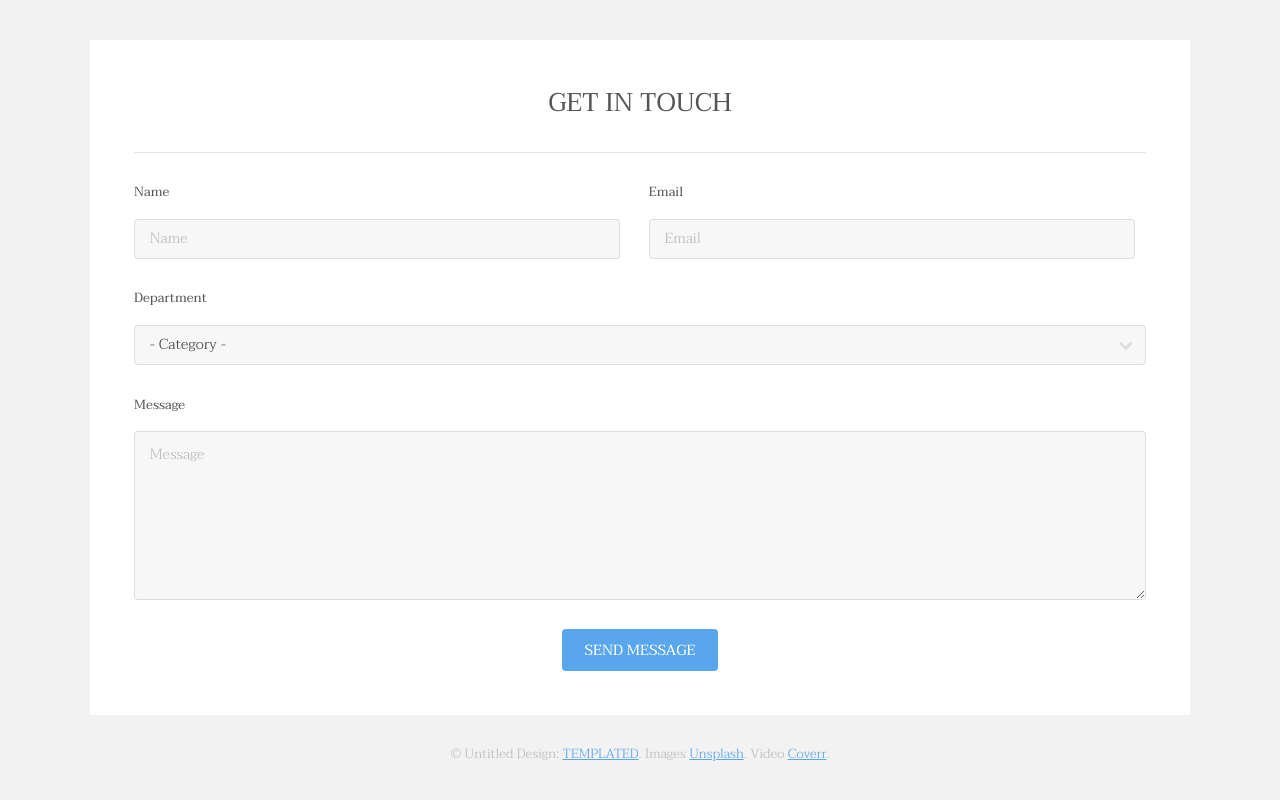
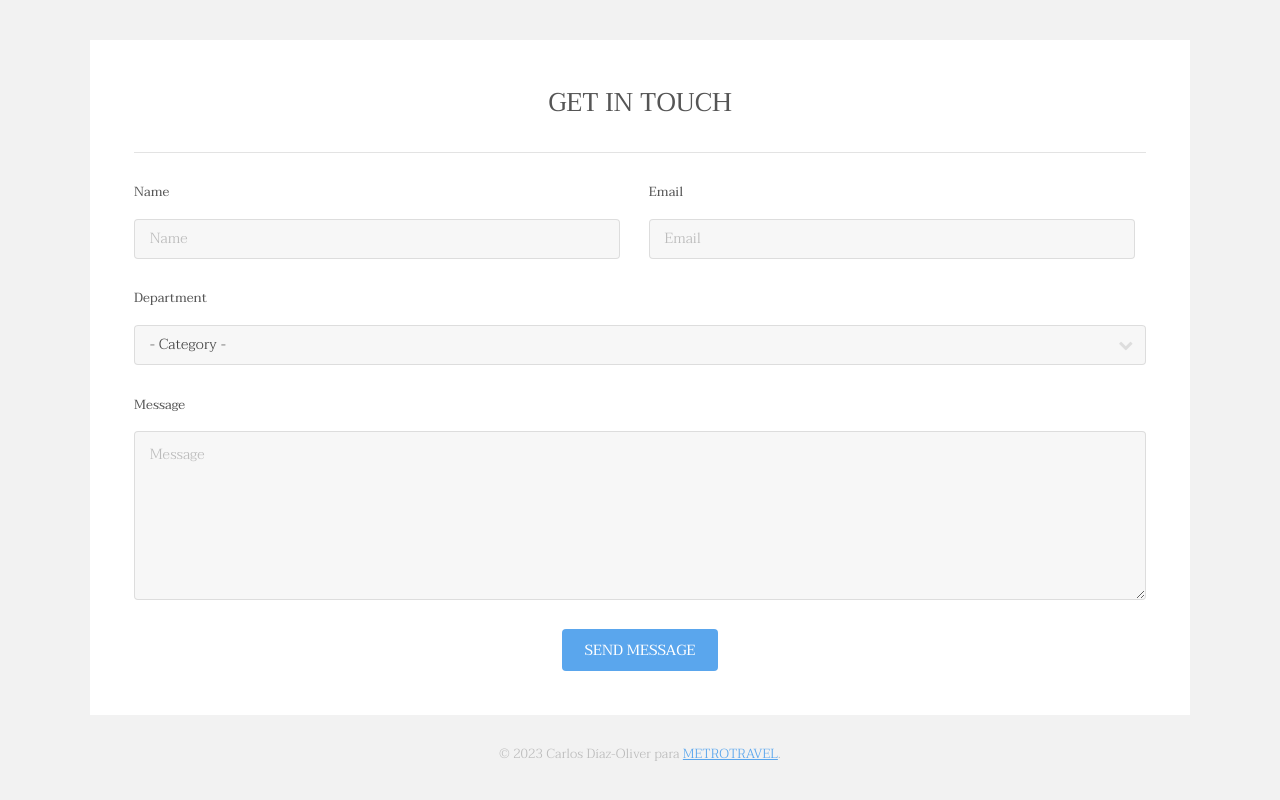
Before and after one commit to olivetti-c/04_REP_METROPOLITA, a plain HTML site: page index.html in a window 1280 px wide. Shown: the part 3231-4031 px from the top of the page. Drawn offline with Linux system fonts and the light colour scheme.

Commit message:
Cambios en el pie de página por CARLOS

```diff
--- a/index.html
+++ b/index.html
@@ -194,7 +194,7 @@
 						</div>
 					</section>
 					<div class="copyright">
-						&copy; Untitled Design: <a href="https://templated.co/">TEMPLATED</a>. Images <a href="https://unsplash.com/">Unsplash</a>. Video <a href="http://coverr.co/">Coverr</a>.
+						&copy; 2023 Carlos Díaz-Oliver para <a href="https://metro.travel/">METROTRAVEL</a>.
 					</div>
 				</div>
 			</footer>
```
